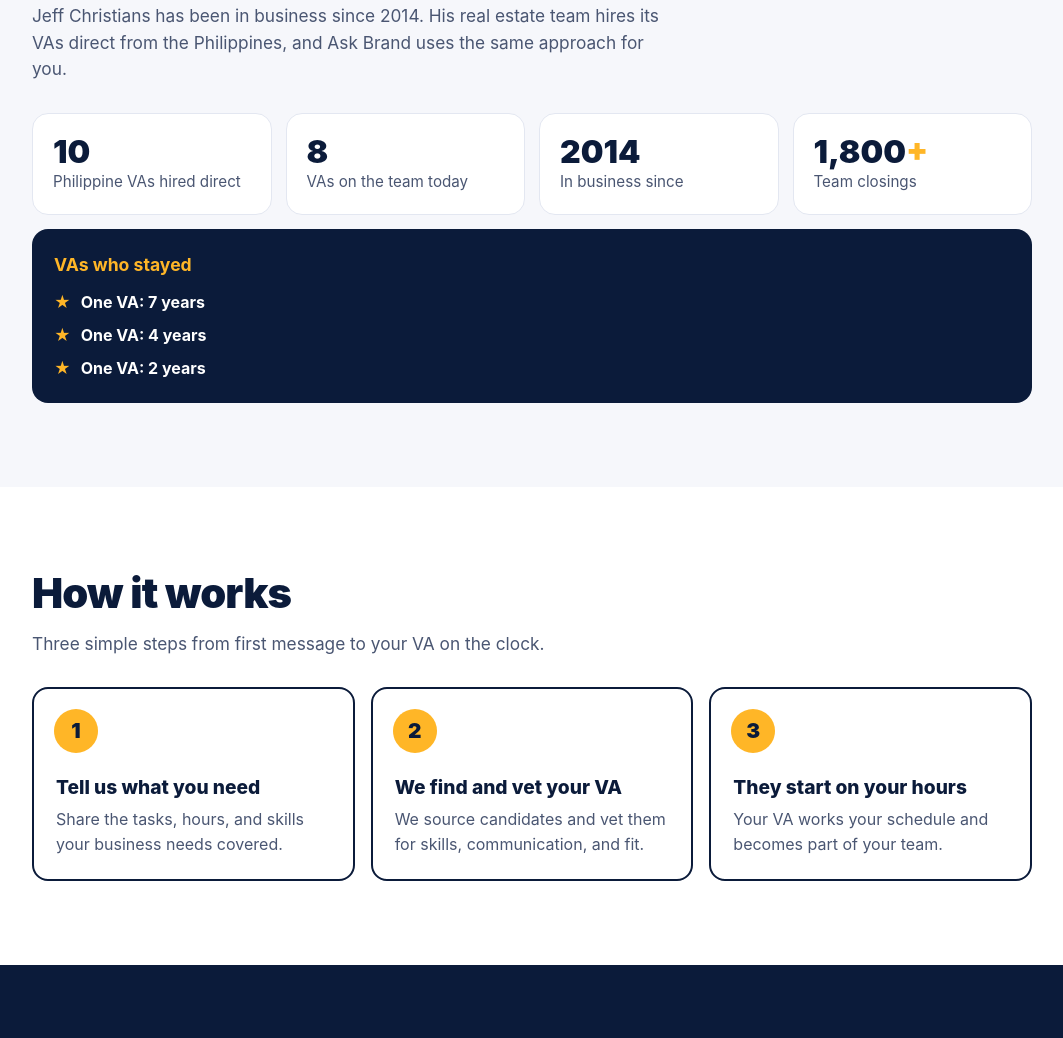
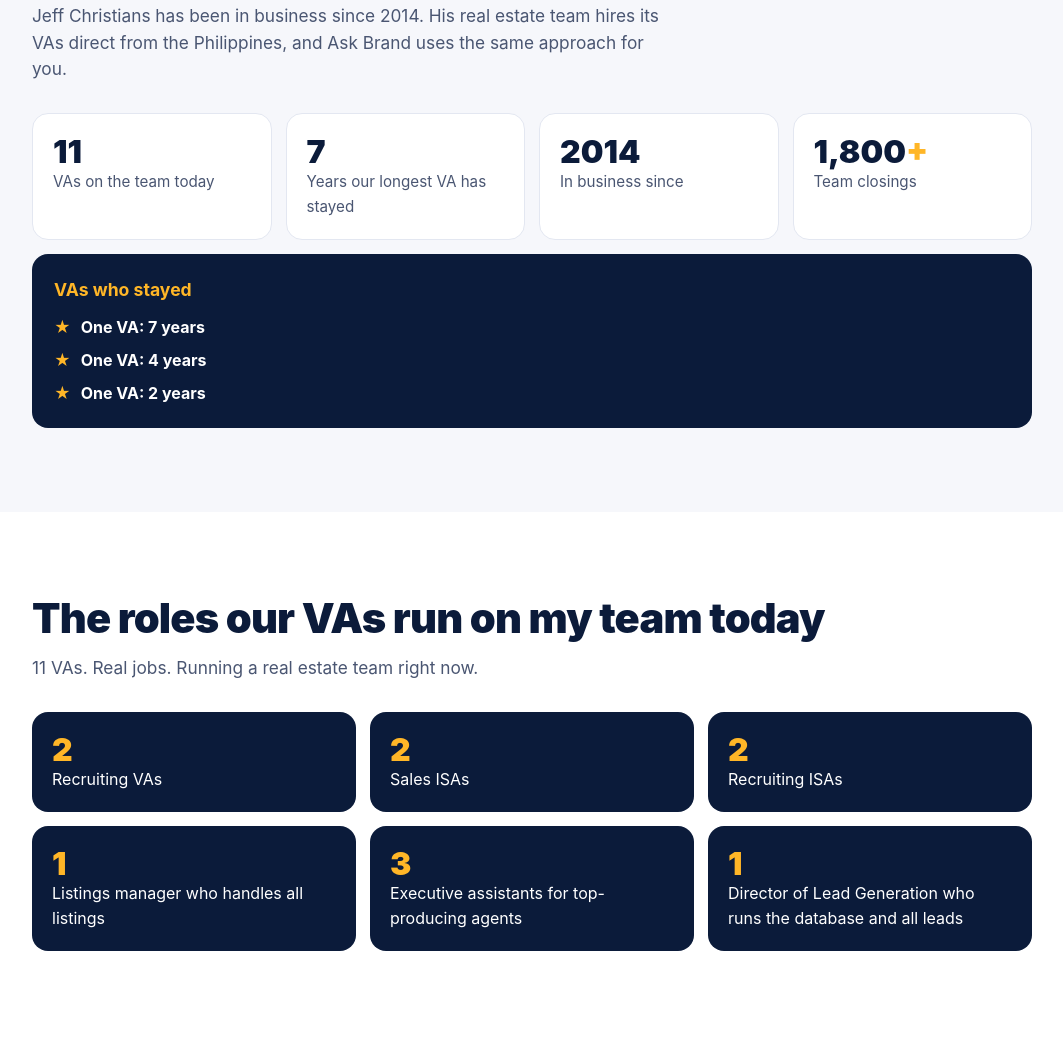
Before and after one commit to jefferychristians-dev/askbrand-landing, a plain HTML site: page index.html in a window 1280 px wide. Shown: the part 789-1827 px from the top of the page, without its empty margins (108-1171 px from the left). Drawn offline with Linux system fonts and the light colour scheme.

Commit message:
Update VA count to 11 and add roles section

```diff
--- a/index.html
+++ b/index.html
@@ -76,6 +76,7 @@
 .two{grid-template-columns:1fr 1fr}
 section{padding:84px 0}
 }
+.roles{display:grid;grid-template-columns:1fr 1fr;gap:14px}.role{background:var(--navy);color:#fff;border-radius:16px;padding:20px}.role b{display:block;font-size:2rem;font-weight:900;color:var(--gold);line-height:1.1}.role span{font-size:1rem}@media(min-width:760px){.roles{grid-template-columns:repeat(3,1fr)}}
 </style>
 </head>
 <body>
@@ -94,13 +95,14 @@
 <h2>Built by an operator who runs his own team on VAs.</h2>
 <p class="lead">Jeff Christians has been in business since 2014. His real estate team hires its VAs direct from the Philippines, and Ask Brand uses the same approach for you.</p>
 <div class="stats">
-<div class="stat"><b>10</b><span>Philippine VAs hired direct</span></div>
-<div class="stat"><b>8</b><span>VAs on the team today</span></div>
+<div class="stat"><b>11</b><span>VAs on the team today</span></div>
+<div class="stat"><b>7</b><span>Years our longest VA has stayed</span></div>
 <div class="stat"><b>2014</b><span>In business since</span></div>
 <div class="stat"><b>1,800<i>+</i></b><span>Team closings</span></div>
 </div>
 <div class="tenure"><h3>VAs who stayed</h3><ul><li>One VA: 7 years</li><li>One VA: 4 years</li><li>One VA: 2 years</li></ul></div>
 </div></section>
+<section><div class="wrap"><h2>The roles our VAs run on my team today</h2><p class="lead">11 VAs. Real jobs. Running a real estate team right now.</p><div class="roles"><div class="role"><b>2</b><span>Recruiting VAs</span></div><div class="role"><b>2</b><span>Sales ISAs</span></div><div class="role"><b>2</b><span>Recruiting ISAs</span></div><div class="role"><b>1</b><span>Listings manager who handles all listings</span></div><div class="role"><b>3</b><span>Executive assistants for top-producing agents</span></div><div class="role"><b>1</b><span>Director of Lead Generation who runs the database and all leads</span></div></div></div></section>
 
 <section><div class="wrap">
 <h2>How it works</h2>
```
